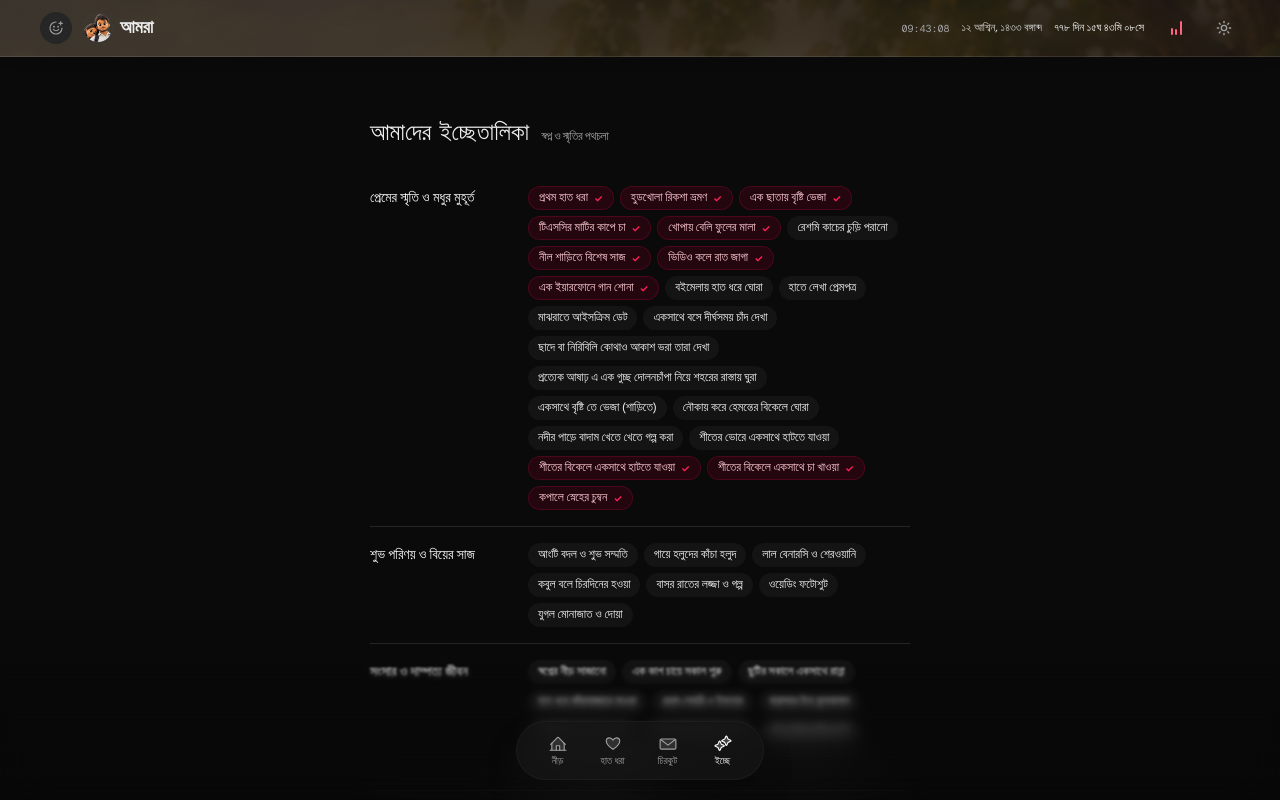
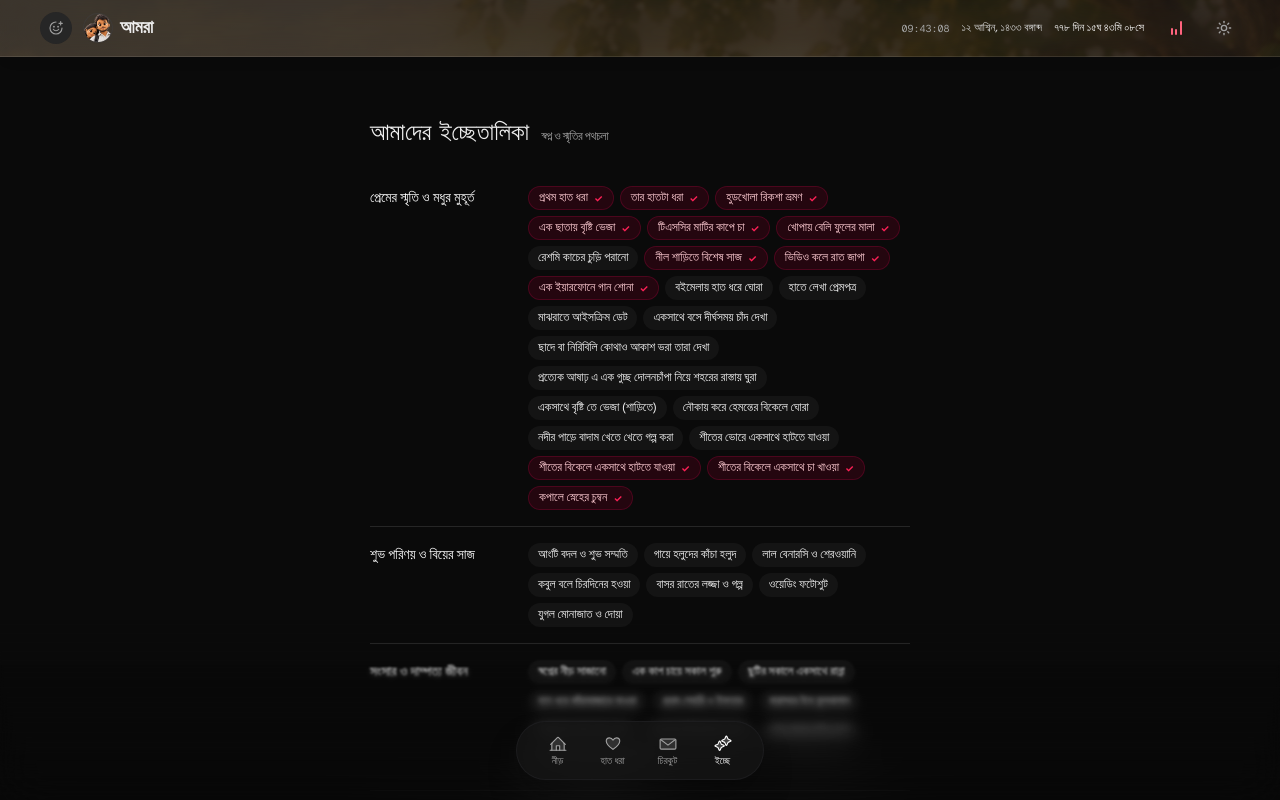
Before and after one commit to fiftee15n/9November, a Next.js app: page /ecche in a window 1280 px wide. Shown: the top 800 px of the page. Built offline with nearby package versions, Linux system fonts and the light colour scheme; what react-apple-emojis would draw is missing.

Commit message:
Add holding her hand as fulfilled wish to ecche list

```diff
--- a/app/ecche/page.tsx
+++ b/app/ecche/page.tsx
@@ -16,6 +16,7 @@ const BUCKET_LIST = [
     name: "প্রেমের স্মৃতি ও মধুর মুহূর্ত",
     items: [
       { name: "প্রথম হাত ধরা", done: true },
+      { name: "তার হাতটা ধরা", done: true },
       { name: "হুডখোলা রিকশা ভ্রমণ", done: true },
       { name: "এক ছাতায় বৃষ্টি ভেজা", done: true },
       { name: "টিএসসির মাটির কাপে চা", done: true },
```
